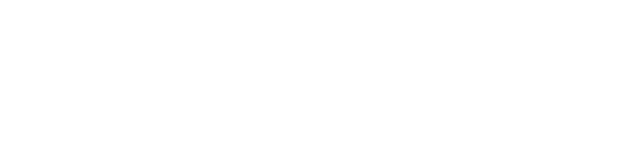
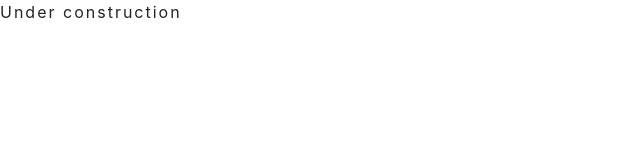
Before and after one commit to marinobaria/marinobaria.github.io, a plain HTML site: page index.html in a window 1280 px wide. Shown: the whole page, without its empty margins (0-640 px from the left). Drawn offline with Linux system fonts and the light colour scheme.

Commit message:
adding under construction

```diff
--- a/index.html
+++ b/index.html
@@ -11,7 +11,7 @@
 
 <body>
     <div class="loader">
-
+        Under construction
     </div>
 
     <div class="content" style="display:none;">
```
